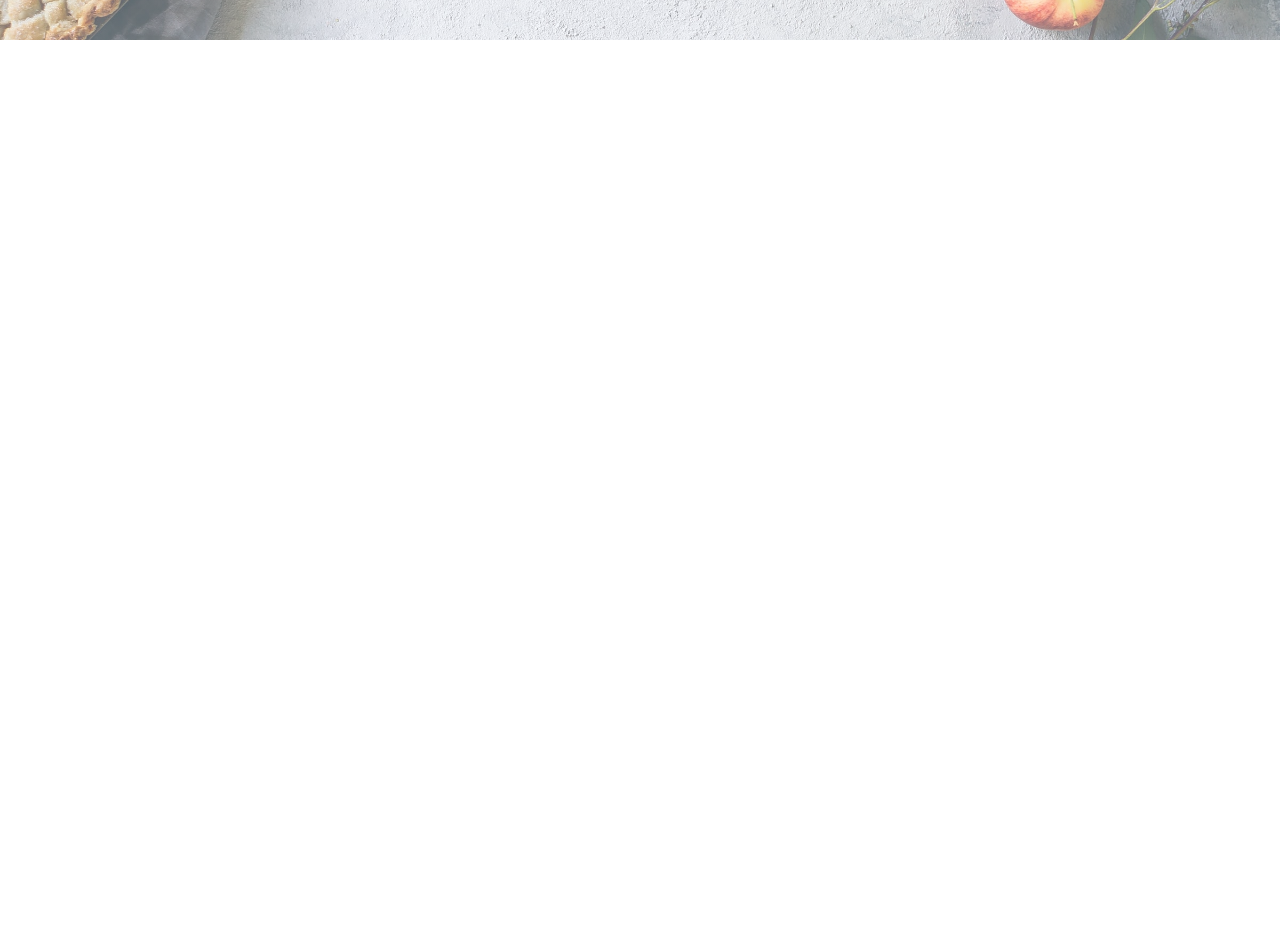
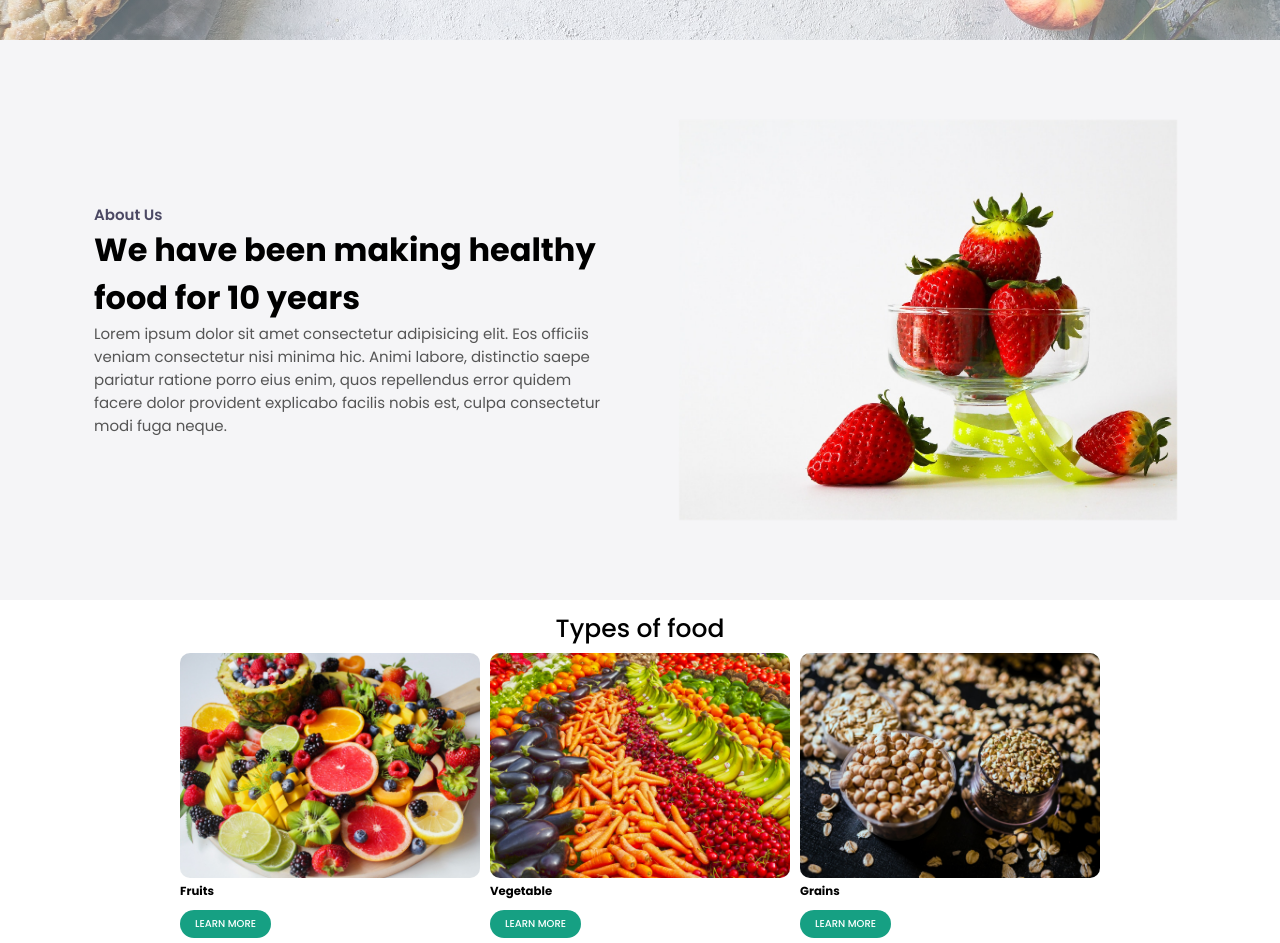
Before and after one commit to Belal-hossainn/foodie, a plain HTML site: page index.html in a window 1280 px wide. Shown: the part 360-1303 px from the top of the page. Before the commit the page ends 800 px from the top, so only its background shows below. Drawn offline with Linux system fonts and the light colour scheme.

Commit message:
complete header and about section

```diff
--- a/index.html
+++ b/index.html
@@ -35,5 +35,49 @@
         <a href="#food-menu" class="button">Menu</a>
         </div>
     </section>
+    <section class="about" id="about">
+        <div class="about-container container">
+            <div class="about-text">
+                <p class="small">About Us</p>
+                <h2>We have been making healthy food for 10 years</h2>
+                <p>Lorem ipsum dolor sit amet consectetur adipisicing elit. Eos officiis veniam consectetur nisi minima hic. Animi labore, distinctio saepe pariatur ratione porro eius enim, quos repellendus error quidem facere dolor provident explicabo facilis nobis est, culpa consectetur modi fuga neque.</p>
+            </div>
+            <div class="about-image">
+                <img src="./images/about-photo.jpg" alt="">
+            </div>
+        </div>
+    </section>
+    <section id="food">
+        <h2>Types of food</h2>
+        <div class="food-container container">
+            <div class="food-type fruits">
+                <div class="image-container">
+                    <img src="./images/food1.jpg" alt="">
+                    <div class="image-content">
+                        <h3>Fruits</h3>
+                        <a href="https://www.halfyourplate.ca/fruits-and-veggies/fruits-a-z/" target="_blank" class="button">Learn more</a>
+                    </div>
+                </div>
+            </div>
+             <div class="food-type vegetable">
+                <div class="image-container">
+                    <img src="./images/food2.jpg" alt="">
+                    <div class="image-content">
+                        <h3>Vegetable</h3>
+                        <a href="https://www.vegetables.co.nz/vegetables-a-z/" target="_blank" class="button">Learn more</a>
+                    </div>
+                </div>
+            </div>
+            <div class="food-type grains">
+                <div class="image-container">
+                    <img src="./images/food3.jpg" alt="">
+                    <div class="image-content">
+                        <h3>Grains</h3>
+                        <a href="https://www.myplate.gov/eat-healthy/grains" target="_blank" class="button">Learn more</a>
+                    </div>
+                </div>
+            </div>
+        </div>
+    </section>
 </body>
 </html>
--- a/style.css
+++ b/style.css
@@ -54,13 +54,14 @@ body{
 }
 .navbar-container{
     display: flex;
-    justify-content: space-around;
+    justify-content: space-between;
     height: 64px;
     align-items:center;
 }
 .menu-items{
     order:2;
     display: flex;
+    margin-right: 3.2rem;
 }
 .menu-items li{
     list-style: none;
@@ -70,6 +71,7 @@ body{
 .logo{
     order:1;
     font-size: 3rem;
+    margin-left: 3rem;
 
 }
 .navbar a{
@@ -102,3 +104,77 @@ body{
     text-transform: uppercase;
     color: rgb(32, 28, 28)
 }
+
+/* about section styling///////////////////////*/
+.about{
+    background: #f5f5f7;
+    padding: 50px 0;
+}
+.about-container{
+    display: flex;
+    flex-wrap: wrap;
+
+}
+.about h2{
+    font-size: 3.2rem;
+}
+.about p{
+    font-size: 1.5rem;
+    color:#555;
+}
+.about .small{
+    color: rgb(76, 73, 100);
+    font-weight: 600;
+}
+.about-image{
+    flex: 1 1 400px;
+    padding:30px;
+    transform:translateX(150%);
+    animation: about-image-animation 1s ease-in-out forwards;
+}
+@keyframes about-image-animation{
+    100%{
+        transform:translate(0);
+    }
+}
+.about-text{
+    flex: 1 1 400px;
+    padding:30px;
+    margin:auto;
+    transform:translateX(-150%);
+    animation: about-text-animation 1s ease-in-out forwards;
+}
+@keyframes about-text-animation{
+    100%{
+        transform:translate(0);
+    }
+}
+.about-image img{
+    display:block;
+    height:400px;
+    max-width: 100%;
+    margin: auto;
+    object-fit: cover;
+    object-position: right;
+}
+
+/* food section  styling ////////*/
+#food h2{
+    text-align:center;
+    font-size:2.5rem;
+    font-weight: 500;
+    margin-top: 10px;
+}
+.food-container{
+    display: flex;
+    flex-wrap: wrap;
+    justify-content: center;
+}
+.image-container img{
+    width: 300px;
+    height:100%;
+    border-radius: 10px;
+}
+.image-container{
+    margin: .5rem;
+}
```
